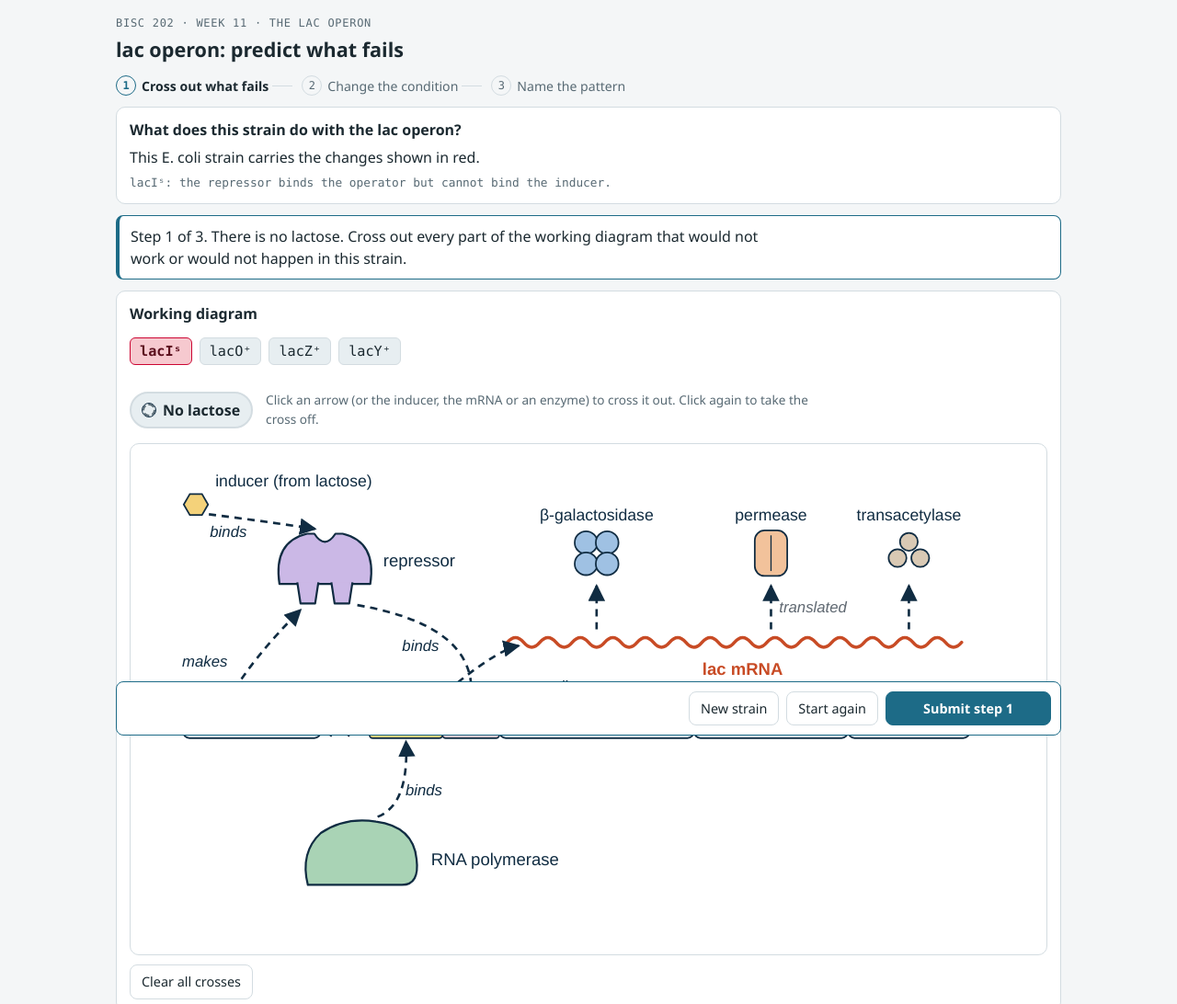
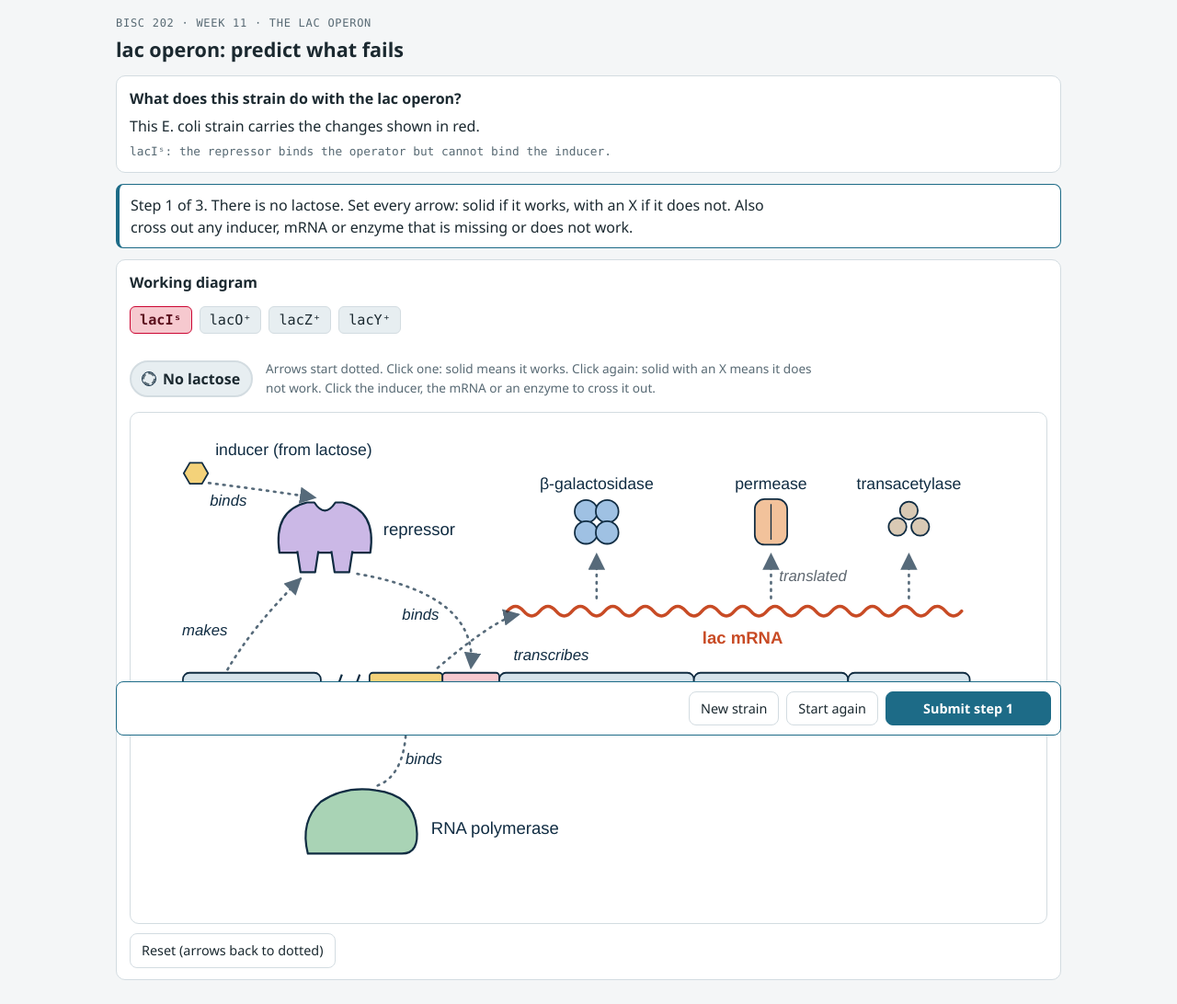
Before and after one commit to iajcfnanc/lac-operon-explorer, a plain HTML site: page check/index.html in a window 1280 px wide. Shown: the top 1092 px of the page at 92% size. Drawn offline with Linux system fonts and the light colour scheme.

Commit message:
Update index.html

```diff
--- a/check/index.html
+++ b/check/index.html
@@ -433,6 +433,7 @@ function run(core, ui) {
   function setCheckLabel() { H.check.textContent = (CFG.mode === "check" ? "Submit step " : "Check step ") + (S.step + 1); }
 
   function render() {
+    H.steps.hidden = !!ui.noStepBar;
     clear(H.steps);
     core.steps.forEach((st, i) => {
       const done = S.done || i < S.step || (i === S.step && S.solved);
@@ -669,6 +670,7 @@ const IDS = ["ind", "makes", "indrep", "repop", "polprom", "transc", "mrna", "tb
 const LABEL = { ind: "the inducer", makes: "the arrow from lacI to the repressor", indrep: "the arrow from the inducer to the repressor", repop: "the arrow from the repressor to the operator",
   polprom: "the arrow from RNA polymerase to the promoter", transc: "the transcription arrow", mrna: "the lac mRNA", tbgal: "the arrow to β-galactosidase", tperm: "the arrow to permease",
   ttac: "the arrow to transacetylase", bgal: "β-galactosidase", perm: "permease", tac: "transacetylase" };
+const ARROWS = ["makes", "indrep", "repop", "polprom", "transc", "tbgal", "tperm", "ttac"]; /* arrows start dotted (not answered); each is then solid (works) or solid with an X (does not) */
 const TAG = { ind: "NOINDUCER", indrep: "INDREP", repop: "REPOP", transc: "TRANS", mrna: "TRANS", bgal: "ENZ", perm: "ENZ", tac: "ENZ", makes: "ALWAYS", polprom: "ALWAYS", tbgal: "TRANSL", tperm: "TRANSL", ttac: "TRANSL" };
 function expected(g, lactose) {
   const a = M.analyse(Object.assign({}, g, { lactose }));
@@ -694,17 +696,17 @@ function note(id, got, g, lactose, a) {
   return "Crossed " + L + ": lac mRNA is made here, so it is translated.";
 }
 function judgeMarks(C, lactose, X) {
-  const marked = IDS.filter((id) => X && X[id]);
-  if (!marked.length) return [{ tag: "INC", note: "Click the arrows (or the inducer, the mRNA or an enzyme) that would not work. Click again to take a cross off." }];
+  const open = ARROWS.filter((id) => !(X && (X[id] === "on" || X[id] === "off")));
+  if (open.length) return [{ tag: "INC", note: "Every arrow is still dotted until you click it. Click an arrow once if it works (solid) and again if it does not (solid with an X). " + open.length + " of " + ARROWS.length + " arrows still dotted.", field: open[0] }];
   const E = expected(C.geno, lactose), fs = [];
   for (const id of IDS) {
     if (E.opt.has(id)) continue;
-    const got = !!X[id], want = E.req.has(id);
+    const got = ARROWS.includes(id) ? X[id] === "off" : !!X[id], want = E.req.has(id);
     if (got !== want) fs.push({ tag: TAG[id], field: id, note: note(id, got, C.geno, lactose, E.a) });
   }
   return fs;
 }
-function modelMarks(C, lactose, A) { A.x = {}; for (const id of expected(C.geno, lactose).show) A.x[id] = true; }
+function modelMarks(C, lactose, A) { A.x = {}; const sh = expected(C.geno, lactose).show; for (const id of IDS) { if (ARROWS.includes(id)) A.x[id] = sh.has(id) ? "off" : "on"; else if (sh.has(id)) A.x[id] = true; } }
 
 /* what the strain does in both conditions */
 function pattern(g) {
@@ -734,16 +736,16 @@ function explain(g, lactose) {
 }
 
 const steps = [
-  { name: "Cross out what fails",
+  { name: "Set the arrows",
     bits: { NOINDUCER: 1, INDREP: 2, REPOP: 4, TRANS: 8, ENZ: 16, ALWAYS: 32, TRANSL: 64 },
     judge: (C, A) => judgeMarks(C, C.lactose, A.x),
     model: (C, A) => modelMarks(C, C.lactose, A),
-    wrong: (C, A) => { A.x.makes = true; return "ALWAYS"; } },
-  { name: "Change the condition",
+    wrong: (C, A) => { A.x.makes = "off"; return "ALWAYS"; } },
+  { name: "Same strain, other condition",
     bits: { NOINDUCER: 1, INDREP: 2, REPOP: 4, TRANS: 8, ENZ: 16, ALWAYS: 32, TRANSL: 64 },
     judge: (C, A) => judgeMarks(C, !C.lactose, A.x),
     model: (C, A) => modelMarks(C, !C.lactose, A),
-    wrong: (C, A) => { A.x.polprom = true; return "ALWAYS"; } },
+    wrong: (C, A) => { A.x.polprom = "off"; return "ALWAYS"; } },
   { name: "Name the pattern",
     bits: { PAT_IND: 1, PAT_CONST: 2, PAT_NEVER: 4, DEAD: 8, NOMRNA: 16, MISSED: 32 },
     judge(C, A) {
@@ -792,7 +794,7 @@ function anchors() { // Klug Table 16.1 (haploid rows) and tutorial C3: enzyme m
     ["C3 strain 3 (Oc Z-) permease with lactose", M.analyse(Object.assign({}, full({ O: "c", Z: "-" }), { lactose: true })).working.permease ? 1 : 0, 1, 0],
   ];
 }
-return { id: "lac_explorer", prefix: "L", make, steps, cards, anchors, GENOS, IDS, LABEL, expected, pattern, enzTruth, explain, genoText, means, isWT, full, SUP, PATLABEL, ENZ, name };
+return { id: "lac_explorer", prefix: "L", make, steps, cards, anchors, GENOS, IDS, ARROWS, LABEL, expected, pattern, enzTruth, explain, genoText, means, isWT, full, SUP, PATLABEL, ENZ, name };
 })();
 /* CORE END */
 /* inlined from lac_builder/lac_render.js: do not edit here */
@@ -926,11 +928,18 @@ function figure(geno, lactose, X, opts) {
   if (o.answer) return wrap;
   const NS = K.NS, layer = document.createElementNS(NS, "g"), marks = document.createElementNS(NS, "g");
   svg.append(marks, layer);
-  for (const h of HITS) { h.at = null; h.node = null; }
+  for (const h of HITS) { h.at = null; h.node = null; h.path = null; }
   const draw = () => {
     while (marks.firstChild) marks.removeChild(marks.firstChild);
-    for (const h of HITS) if (X[h.id] && h.at) marks.append(xmark(h.at[0], h.at[1], h.kind === "item" ? 26 : h.kind === "mrna" ? 22 : 14));
-    for (const h of HITS) if (h.node) h.node.setAttribute("aria-pressed", X[h.id] ? "true" : "false");
+    for (const h of HITS) {
+      const arrow = h.kind === "arrow", on = arrow ? X[h.id] === "off" : !!X[h.id];
+      if (on && h.at) marks.append(xmark(h.at[0], h.at[1], h.kind === "item" ? 26 : h.kind === "mrna" ? 22 : 14));
+      if (arrow && h.path) { h.path.style.strokeDasharray = X[h.id] ? "none" : "2 7"; h.path.style.strokeLinecap = X[h.id] ? "" : "round"; h.path.style.opacity = X[h.id] ? "1" : ".7"; }
+      if (h.node) {
+        h.node.setAttribute("aria-pressed", on ? "true" : "false");
+        if (arrow) h.node.setAttribute("aria-label", C0.LABEL[h.id] + ": " + (X[h.id] === "off" ? "does not work (X)" : X[h.id] === "on" ? "works (solid)" : "not answered (dotted)"));
+      }
+    }
   };
   const order = (h) => (h.kind === "arrow" ? 0 : h.kind === "mrna" ? 1 : 2); /* parts sit above arrows, so a click near a part picks the part */
   for (const h of HITS.slice().sort((p, q) => order(p) - order(q))) {
@@ -939,7 +948,7 @@ function figure(geno, lactose, X, opts) {
       const g = svg.querySelector("#arrow-" + h.arrow), p = g && g.querySelector("path");
       if (!p) continue;
       const L = p.getTotalLength(), pt = p.getPointAtLength(L * 0.5);
-      at = [pt.x, pt.y];
+      at = [pt.x, pt.y]; h.path = p;
       node = document.createElementNS(NS, "path"); node.setAttribute("d", p.getAttribute("d")); node.setAttribute("class", "hit arrowhit");
     } else if (h.kind === "mrna") {
       const m = r.pos.mrna; at = [(m[0] + m[1]) / 2, m[2]];
@@ -950,9 +959,9 @@ function figure(geno, lactose, X, opts) {
     }
     h.at = at; h.node = node;
     node.setAttribute("tabindex", o.locked ? "-1" : "0"); node.setAttribute("role", "button");
-    node.setAttribute("aria-label", "Cross out " + C0.LABEL[h.id]);
+    node.setAttribute("aria-label", (h.kind === "arrow" ? "Set " : "Cross out ") + C0.LABEL[h.id]);
     if (o.flag && o.flag(h.id)) node.classList.add("flag");
-    const toggle = () => { if (o.locked) return; X[h.id] = !X[h.id]; if (!X[h.id]) delete X[h.id]; draw(); if (o.onChange) o.onChange(); };
+    const toggle = () => { if (o.locked) return; if (h.kind === "arrow") X[h.id] = X[h.id] === "on" ? "off" : "on"; else { X[h.id] = !X[h.id]; if (!X[h.id]) delete X[h.id]; } draw(); if (o.onChange) o.onChange(); };
     node.addEventListener("click", toggle);
     node.addEventListener("keydown", (e) => { if (e.key === "Enter" || e.key === " ") { e.preventDefault(); toggle(); } });
     layer.append(node);
@@ -970,10 +979,10 @@ function markStep(root, C, A, ctx, lactose) {
   A.x = A.x || {};
   const pan = el("div", { class: "panel" });
   pan.append(el("h2", null, "Working diagram"), genoBar(C.geno), el("div", { class: "lacbar" }, condPill(lactose),
-    el("span", { class: "note" }, "Click an arrow (or the inducer, the mRNA or an enzyme) to cross it out. Click again to take the cross off.")));
+    el("span", { class: "note" }, "Arrows start dotted. Click one: solid means it works. Click again: solid with an X means it does not work. Click the inducer, the mRNA or an enzyme to cross it out.")));
   pan.append(el("p", { class: "note swipe" }, "Swipe the diagram sideways to see all of it."), figure(C.geno, lactose, A.x, { locked: ctx.solved, flag: ctx.flag, onChange: () => ctx.change() }));
   if (!ctx.solved) {
-    const b = el("button", { class: "btn", type: "button" }, "Clear all crosses");
+    const b = el("button", { class: "btn", type: "button" }, "Reset (arrows back to dotted)");
     b.addEventListener("click", () => { for (const k of Object.keys(A.x)) delete A.x[k]; ctx.change(); ctx.rerender(); });
     pan.append(el("div", { class: "row" }, b));
   }
@@ -981,11 +990,12 @@ function markStep(root, C, A, ctx, lactose) {
 }
 
 return {
+  noStepBar: true,
   eyebrow: "BISC 202 · Week 11 · The lac operon",
   title: "lac operon: predict what fails",
   newLabel: "New strain",
   footer: ["Invented E. coli strains in the course's simplified model: one copy of the lac genes (no F′ plasmid), glucose absent, so catabolite repression is left out. Klug §16.2.",
-    "A cross means that step does not happen in this strain and condition."],
+    "Solid arrow: that step happens in this strain and condition. Arrow with an X: it does not. Dotted: not answered yet."],
   brief(C) {
     const m = C0.means(C.geno);
     return { q: "What does this strain do with the lac operon?",
@@ -993,10 +1003,10 @@ return {
       given: m.length ? m.join(" ") : "Wild type: the repressor, operator and all three genes work normally." };
   },
   steps: [
-    { task: (C) => (C.lactose ? "Lactose is present. " : "There is no lactose. ") + "Cross out every part of the working diagram that would not work or would not happen in this strain.",
+    { task: (C) => (C.lactose ? "Lactose is present. " : "There is no lactose. ") + "Set every arrow: solid if it works, with an X if it does not. Also cross out any inducer, mRNA or enzyme that is missing or does not work.",
       render: (root, C, A, ctx) => markStep(root, C, A, ctx, C.lactose),
       win: (C) => C0.explain(C.geno, C.lactose), winTitle: () => "Right: the diagram is marked correctly" },
-    { task: (C) => "Same strain, but now " + (C.lactose ? "there is no lactose" : "lactose is added") + ". Cross out what fails in this new condition.",
+    { task: (C) => "Same strain, but now " + (C.lactose ? "there is no lactose" : "lactose is added") + ". Set every arrow again for this new condition, and cross out what fails.",
       render: (root, C, A, ctx) => markStep(root, C, A, ctx, !C.lactose),
       win: (C) => C0.explain(C.geno, !C.lactose), winTitle: () => "Right: the other condition is marked" },
     { task: () => "You have now seen the strain with and without lactose. Name its pattern, then say which enzymes are active when lactose is present.",
@@ -1015,7 +1025,7 @@ return {
       winTitle: (C) => "Right: " + C0.pattern(C.geno) },
   ],
   doneTitle: "Strain solved",
-  doneText: (C) => "Cross out what fails, in each condition, then name the pattern. Try other strains below, or press “Try a new case”.",
+  doneText: (C) => "Set the arrows, in each condition, then name the pattern. Try other strains below, or press “Try a new case”.",
   done(root, C) {
     const st = { I: "+", O: "+", Z: "+", Y: "+", lactose: false };
     const pan = el("div", { class: "panel" }, el("h2", null, "Explore: make your own strain"),
```
